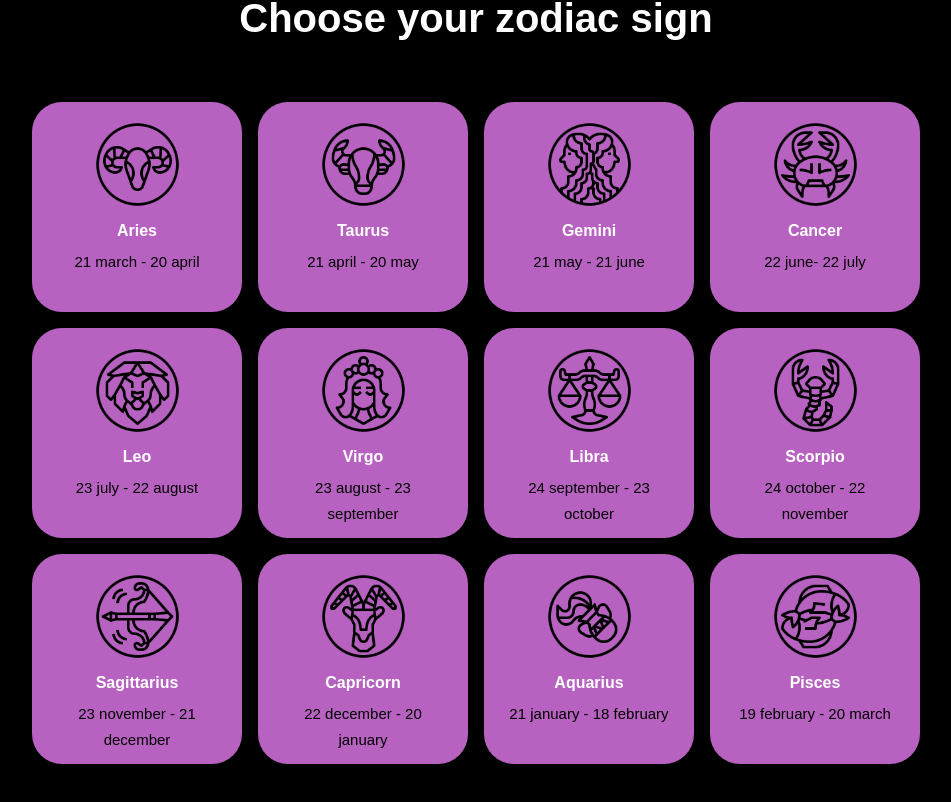
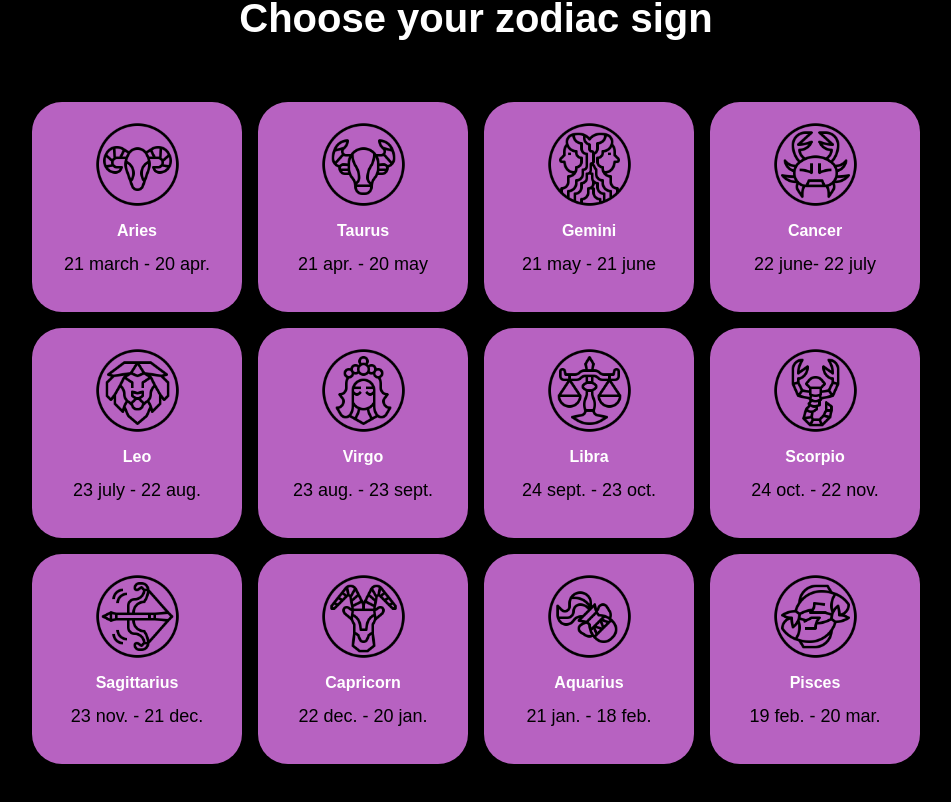
Before and after one commit to vyachka1001/horoscope-gift, a React (Create React App) app in the folder client/: page / in a window 1280 px wide. Shown: the part 876-1678 px from the top of the page, without its empty margins (164-1115 px from the left). Built offline with nearby package versions, Linux system fonts and the light colour scheme; the HTML template or start-up script is replaced by a standard one.

Commit message:
zodiac section month font was modified

```diff
--- a/client/src/components/zodiac-section/index.js
+++ b/client/src/components/zodiac-section/index.js
@@ -23,12 +23,12 @@ const Zodiac = () => {
             <ZodiacCard to='/aries'>
                 <ZodiacIcon src={Icon1}/>
                 <ZodiacH2>Aries</ZodiacH2>
-                <ZodiacP> 21 march - 20 april</ZodiacP>
+                <ZodiacP> 21 march - 20 apr.</ZodiacP>
             </ZodiacCard>
             <ZodiacCard to='/taurus'>
                 <ZodiacIcon src={Icon2}/>
                 <ZodiacH2>Taurus</ZodiacH2>
-                <ZodiacP> 21 april - 20 may</ZodiacP>
+                <ZodiacP> 21 apr. - 20 may</ZodiacP>
             </ZodiacCard>
             <ZodiacCard to='/gemini'>
                 <ZodiacIcon src={Icon3}/>
@@ -43,42 +43,42 @@ const Zodiac = () => {
             <ZodiacCard to='/leo'>
                 <ZodiacIcon src={Icon5}/>
                 <ZodiacH2>Leo</ZodiacH2>
-                <ZodiacP> 23 july - 22 august</ZodiacP>
+                <ZodiacP> 23 july - 22 aug.</ZodiacP>
             </ZodiacCard>
             <ZodiacCard to='/virgo'>
                 <ZodiacIcon src={Icon6}/>
                 <ZodiacH2>Virgo</ZodiacH2>
-                <ZodiacP> 23 august - 23 september</ZodiacP>
+                <ZodiacP> 23 aug. - 23 sept.</ZodiacP>
             </ZodiacCard>
             <ZodiacCard to='/libra'>
                 <ZodiacIcon src={Icon7}/>
                 <ZodiacH2>Libra</ZodiacH2>
-                <ZodiacP> 24 september - 23 october</ZodiacP>
+                <ZodiacP> 24 sept. - 23 oct.</ZodiacP>
             </ZodiacCard>
             <ZodiacCard to='/scorpio'>
                 <ZodiacIcon src={Icon8}/>
                 <ZodiacH2>Scorpio</ZodiacH2>
-                <ZodiacP> 24 october - 22 november</ZodiacP>
+                <ZodiacP> 24 oct. - 22 nov.</ZodiacP>
             </ZodiacCard>
             <ZodiacCard to='/sagittarius'>
                 <ZodiacIcon src={Icon9}/>
                 <ZodiacH2>Sagittarius</ZodiacH2>
-                <ZodiacP> 23 november - 21 december</ZodiacP>
+                <ZodiacP> 23 nov. - 21 dec.</ZodiacP>
             </ZodiacCard>
             <ZodiacCard to='/capricorn'>
                 <ZodiacIcon src={Icon10}/>
                 <ZodiacH2>Capricorn</ZodiacH2>
-                <ZodiacP> 22 december - 20 january</ZodiacP>
+                <ZodiacP> 22 dec. - 20 jan.</ZodiacP>
             </ZodiacCard>
             <ZodiacCard to='/aquarius'>
                 <ZodiacIcon src={Icon11}/>
                 <ZodiacH2>Aquarius</ZodiacH2>
-                <ZodiacP> 21 january - 18 february</ZodiacP>
+                <ZodiacP> 21 jan. - 18 feb.</ZodiacP>
             </ZodiacCard>
             <ZodiacCard to='/pisces'>
                 <ZodiacIcon src={Icon12}/>
                 <ZodiacH2>Pisces</ZodiacH2>
-                <ZodiacP> 19 february - 20 march</ZodiacP>
+                <ZodiacP> 19 feb. - 20 mar.</ZodiacP>
             </ZodiacCard>
         </ZodiacWrapper>
     </ZodiacContainer>
--- a/client/src/components/zodiac-section/zodiac_elements.js
+++ b/client/src/components/zodiac-section/zodiac_elements.js
@@ -84,7 +84,7 @@ export const ZodiacH2 = styled.h2`
     color: #fff;
 `
 export const ZodiacP = styled.p`
-    font-size: 15px;
+    font-size: 18px;
     text-align: center;
     color: #000;
 
```
Also changed, not shown: 1 other file (tests, documents, lock files or other folders).
